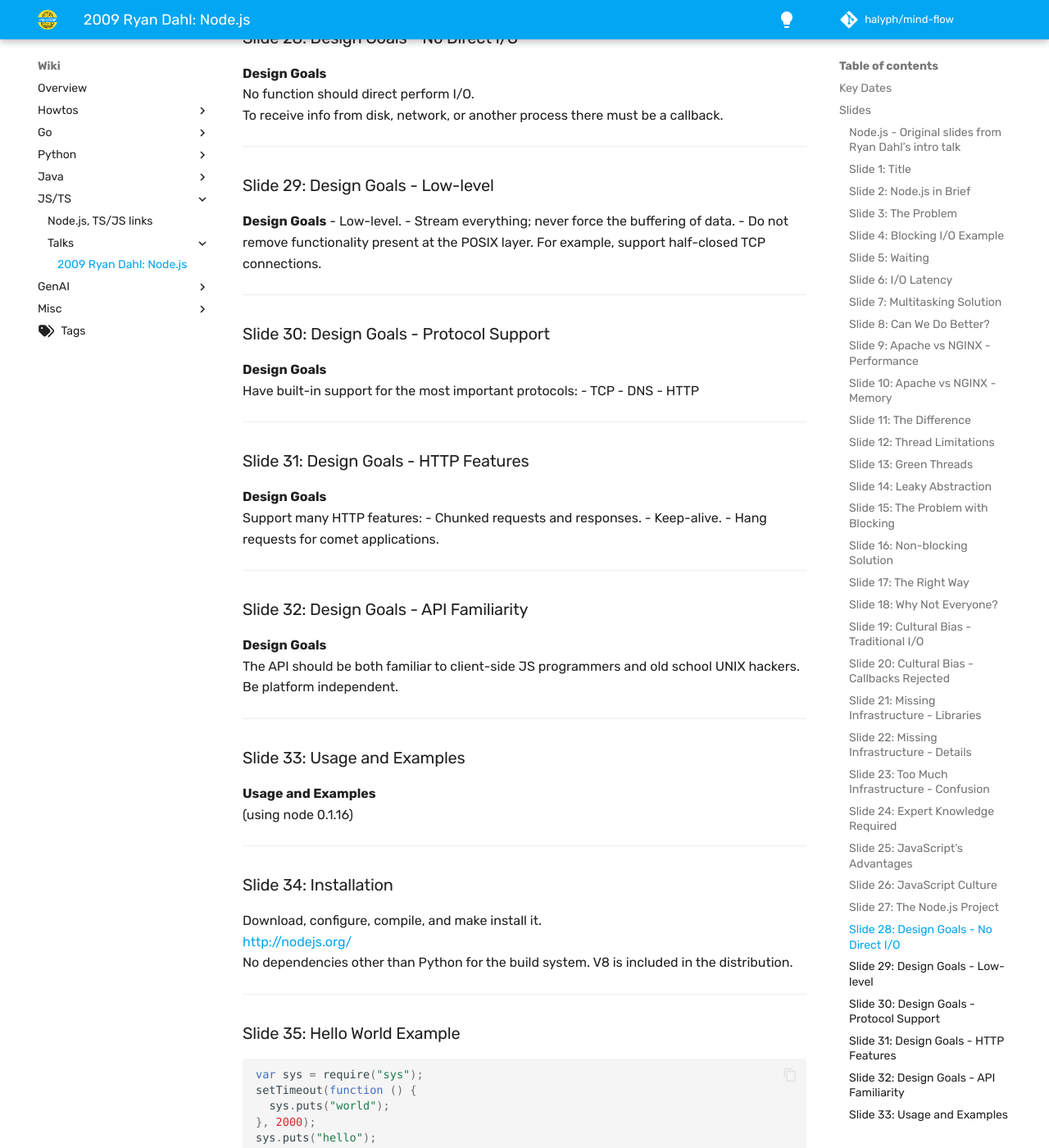
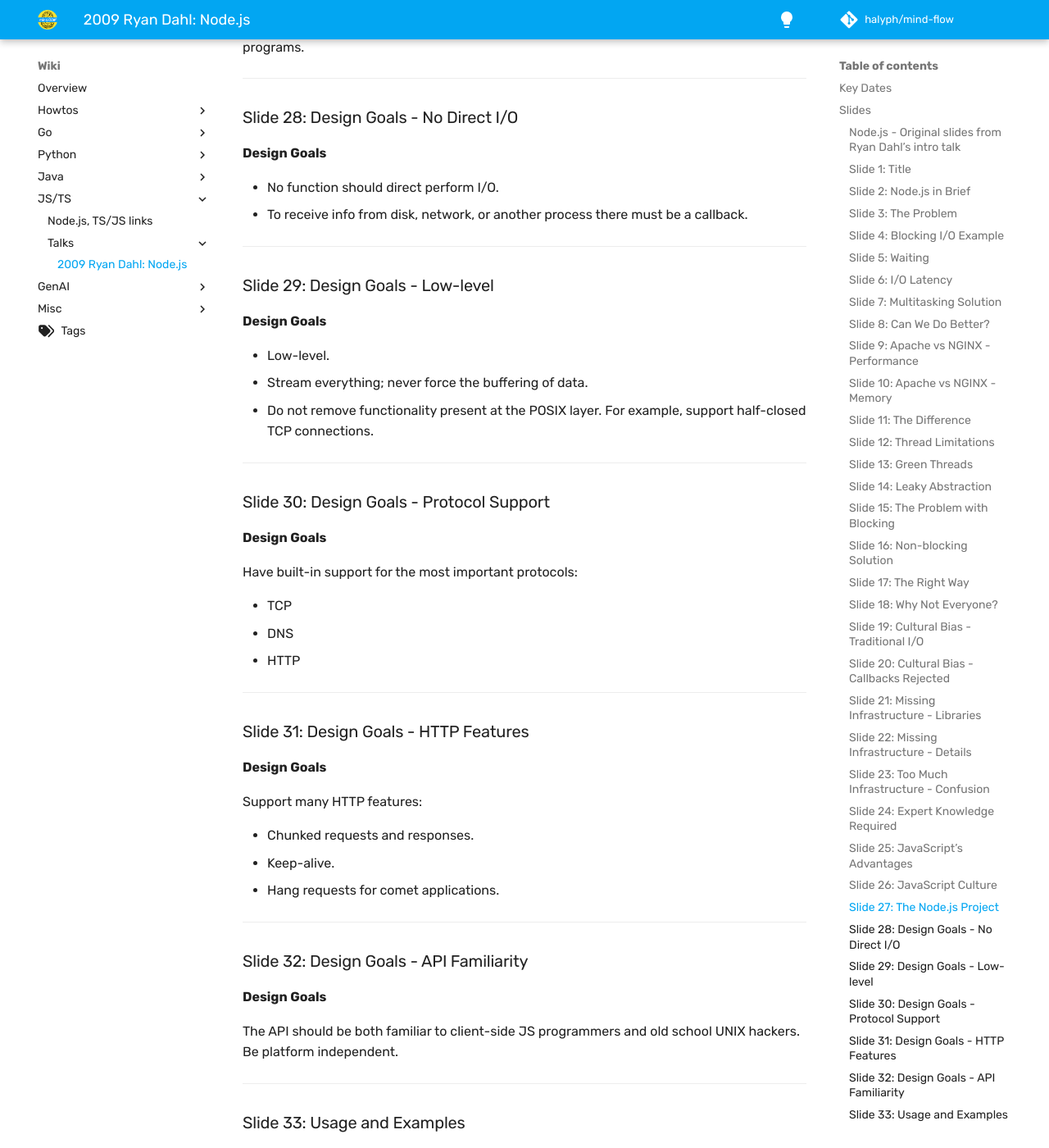
Before and after one commit to halyph/mind-flow, an MkDocs documentation site: the page built from docs/wiki/Lang-JS/talks/2009_node_js_jsconf_eu.md, in a window 1280 px wide and 1400 px high, scrolled down 6876 px. Shown: the whole window at 82% size. Built offline with MkDocs 1.6.1 and Material for MkDocs 9.7.7, drawn with Linux system fonts in a browser that asks for light colours; some web fonts are replaced; comment, search, counter and statistics services are not loaded; some of the changed text lies outside the part shown.

```diff
--- a/docs/wiki/Lang-JS/talks/2009_node_js_jsconf_eu.md
+++ b/docs/wiki/Lang-JS/talks/2009_node_js_jsconf_eu.md
@@ -102,7 +102,9 @@ http://blog.webfaction.com/a-little-holiday-present
 ### Slide 11: The Difference
 
 **Apache vs NGINX**
+
 The difference?
+
 - Apache uses one thread per connection.
 - NGINX doesn't use threads. It uses an event loop.
 
@@ -234,6 +236,7 @@ Most libraries are not.
 ### Slide 23: Too Much Infrastructure - Confusion
 
 **Too Much Infrastructure**
+
 EventMachine, Twisted, AnyEvent provide very good event loop platforms.
 Easy to create efficient servers.
 But users are confused how to combine with other available libraries.
@@ -243,6 +246,7 @@ But users are confused how to combine with other available libraries.
 ### Slide 24: Expert Knowledge Required
 
 **Too Much Infrastructure**
+
 Users still require expert knowledge of event loops, non-blocking I/O.
 
 ---
@@ -273,14 +277,16 @@ To provide a purely evented, non-blocking infrastructure to script highly concur
 ### Slide 28: Design Goals - No Direct I/O
 
 **Design Goals**
-No function should direct perform I/O.
-To receive info from disk, network, or another process there must be a callback.
+
+- No function should direct perform I/O.
+- To receive info from disk, network, or another process there must be a callback.
 
 ---
 
 ### Slide 29: Design Goals - Low-level
 
 **Design Goals**
+
 - Low-level.
 - Stream everything; never force the buffering of data.
 - Do not remove functionality present at the POSIX layer. For example, support half-closed TCP connections.
@@ -290,7 +296,9 @@ To receive info from disk, network, or another process there must be a callback.
 ### Slide 30: Design Goals - Protocol Support
 
 **Design Goals**
+
 Have built-in support for the most important protocols:
+
 - TCP
 - DNS
 - HTTP
@@ -300,7 +308,9 @@ Have built-in support for the most important protocols:
 ### Slide 31: Design Goals - HTTP Features
 
 **Design Goals**
+
 Support many HTTP features:
+
 - Chunked requests and responses.
 - Keep-alive.
 - Hang requests for comet applications.
@@ -310,6 +320,7 @@ Support many HTTP features:
 ### Slide 32: Design Goals - API Familiarity
 
 **Design Goals**
+
 The API should be both familiar to client-side JS programmers and old school UNIX hackers.
 Be platform independent.
 
```
